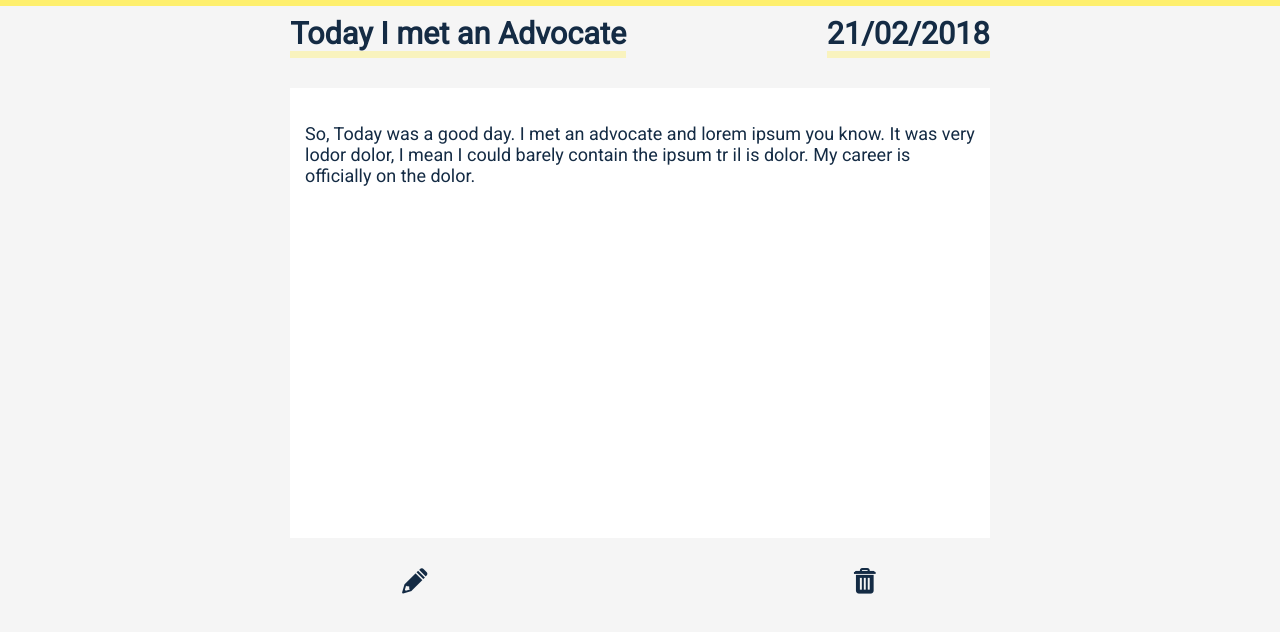
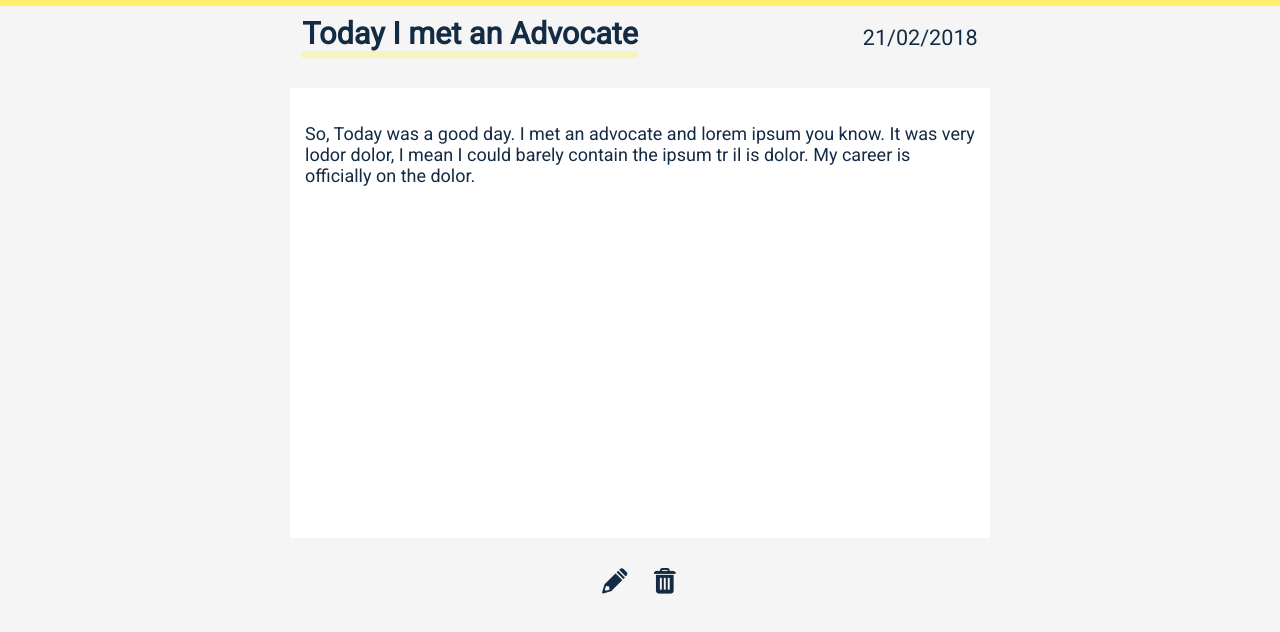
Before and after one commit to Phunmbi/My-Diary, a plain HTML site: page UI/view.html in a window 1280 px wide. Shown: the part 54-686 px from the top of the page. Drawn offline with Linux system fonts and the light colour scheme.

Commit message:
Update design of view page

```diff
--- a/UI/css/dashboard.css
+++ b/UI/css/dashboard.css
@@ -18,7 +18,7 @@ h3{
     font-size: 1.7em;
     text-align: center;
     font-weight: bolder;
-    border-bottom: 7px solid rgb(254, 239, 109, 0.4)
+    border-bottom: 7px solid rgb(254, 239, 109, 0.4);
 }
 
 h4{
@@ -162,6 +162,17 @@ span{
     padding: 15px;
 }
 
+.entry-title h3:last-child{
+    font-size: 1.2em;
+    border-bottom: none;
+    font-weight: 400;
+    align-self: center;
+}
+
+.entry-actions div a{
+    margin: 10px;
+}
+
 .add-entry form, .edit-entry form{
     display: flex;
     flex-direction: column;
--- a/UI/view.html
+++ b/UI/view.html
@@ -29,13 +29,15 @@
             contain the ipsum tr il is dolor. My career is officially on the dolor.
         </p>
     </section>
-    <section>
+    <section class="entry-actions">
+        <div>
             <a href="edit.html">
                 <img src="icons/icons8-pencil-26.png" alt="Edit" title="Edit Entry">
             </a>
             <a href="#">
                 <img src="icons/icons8-trash-26.png" alt="Delete" title="Delete Entry">
             </a>
+        </div>
     </section>
 </body>
 
```
Also changed, not shown: UI/dashboard.html (+0 -2 lines), UI/profile.html (+0 -1 lines). Lines whose indentation alone changed are shown as unchanged.
